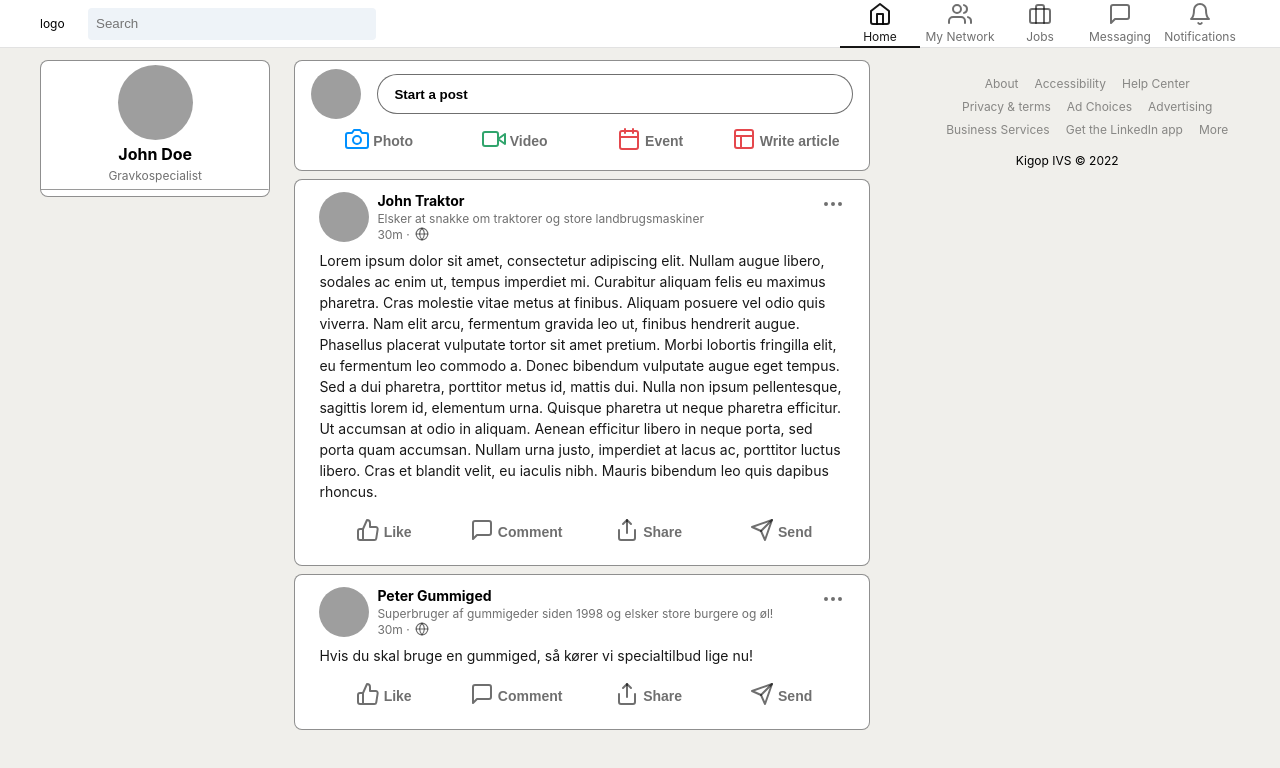
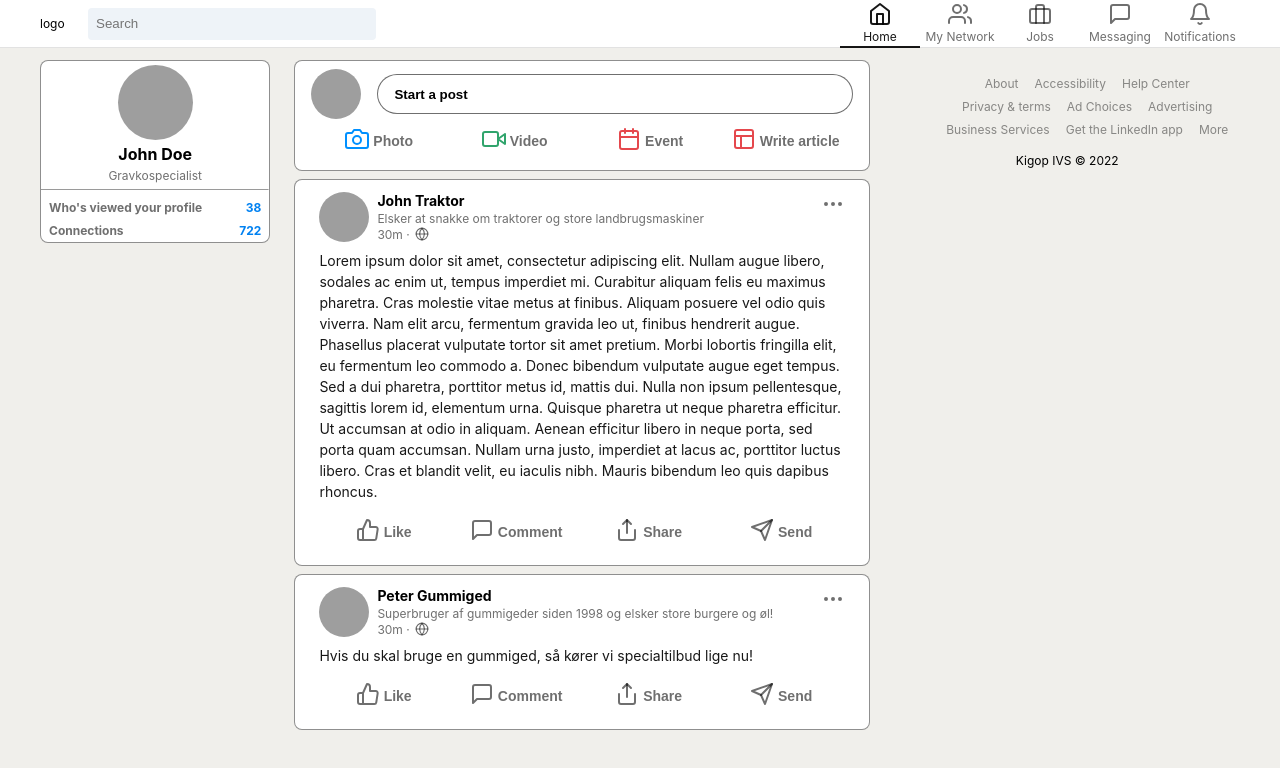
Before and after one commit to andersjepsen/linkedin-clone, a Next.js app: page / in a window 1280 px wide. Shown: the top 768 px of the page. Built offline with nearby package versions, Linux system fonts and the light colour scheme; grey boxes are pictures that could not be loaded.

Commit message:
feat: :construction: added stats to user info card

```diff
--- a/components/UserInfoCard.tsx
+++ b/components/UserInfoCard.tsx
@@ -1,6 +1,26 @@
+import styled from "@emotion/styled";
 import { Avatar } from "./Avatar";
 import { Card } from "./Card";
 import { Seperator } from "./Seperator";
+
+const UserStatWrapper = styled.div(({ theme }) => ({
+  display: "flex",
+  justifyContent: "space-between",
+  padding: `${theme.spacing(0.5)} ${theme.spacing(1)}`,
+  "&:hover": {
+    backgroundColor: theme.colors.blackA.blackA6,
+  },
+}));
+
+const UserStatLabel = styled.label(({ theme }) => ({
+  color: theme.colors.blackA.blackA11,
+  fontWeight: 700,
+}));
+
+const UserStatValue = styled.span(({ theme }) => ({
+  color: theme.colors.blue.blue10,
+  fontWeight: 700,
+}));
 
 export function UserInfoCard() {
   return (
@@ -36,6 +56,14 @@ export function UserInfoCard() {
           </div>
         </div>
         <Seperator />
+        <UserStatWrapper>
+          <UserStatLabel>Who&apos;s viewed your profile</UserStatLabel>
+          <UserStatValue>{Math.round(Math.random() * 100)}</UserStatValue>
+        </UserStatWrapper>
+        <UserStatWrapper>
+          <UserStatLabel>Connections</UserStatLabel>
+          <UserStatValue>{Math.round(Math.random() * 1000)}</UserStatValue>
+        </UserStatWrapper>
       </Card.Content>
     </Card>
   );
```
